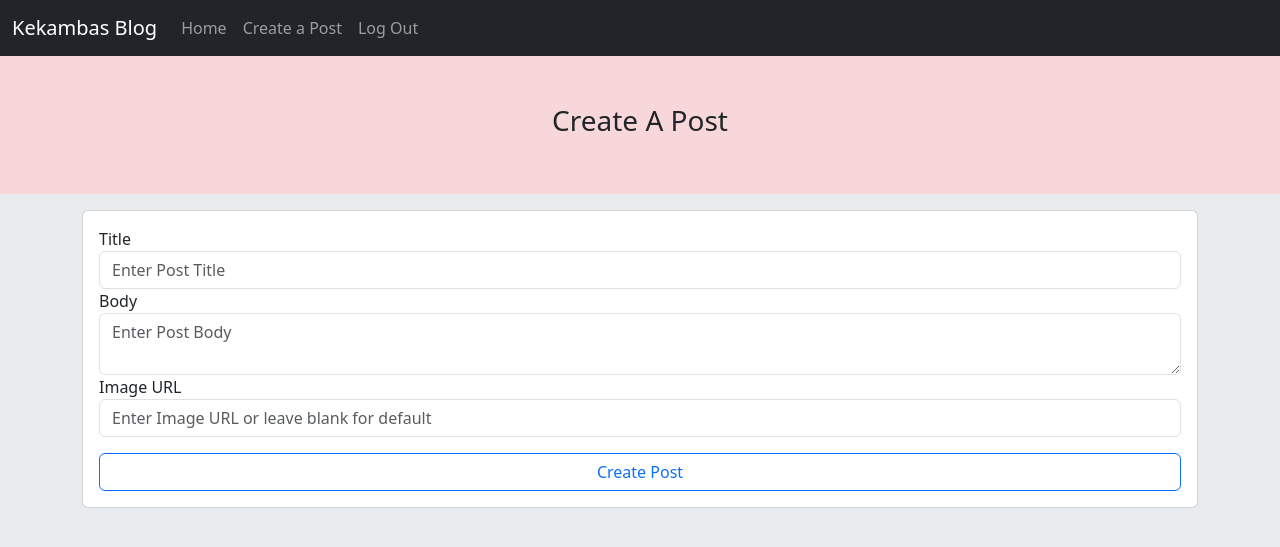
After one commit to leisatrisler/flask-blog-example, a Flask app: page /create in a window 1280 px wide. The commit adds this page. Shown: the top 547 px of the page. Run offline with Flask 3, Linux system fonts and the light colour scheme; the visitor is signed in with stand-in values (Sample User, id 1).

Commit message:
Create Post route protected by login_required

```diff
--- a/app/__init__.py
+++ b/app/__init__.py
@@ -15,6 +15,10 @@ migrate = Migrate(app, db)
 
 # Create an instance of the LoginManager which will handle all login related things
 login = LoginManager(app)
+# Set the login view
+login.login_view = 'login'
+# login.login_message = 'Hey I need to know who you are before you do that!'
+login.login_message_category = 'warning'
 
 # import all of the routes from the routes file and models from the models file into the current package
 from app import routes, models
--- a/app/forms.py
+++ b/app/forms.py
@@ -1,5 +1,5 @@
 from flask_wtf import FlaskForm
-from wtforms import StringField, PasswordField, EmailField, SubmitField
+from wtforms import StringField, PasswordField, EmailField, SubmitField, TextAreaField
 from wtforms.validators import InputRequired, EqualTo
 
 
@@ -17,3 +17,10 @@ class LoginForm(FlaskForm):
     username = StringField('Username', validators=[InputRequired()])
     password = PasswordField('Password', validators=[InputRequired()])
     submit = SubmitField('Log In')
+
+
+class PostForm(FlaskForm):
+    title = StringField('Title', validators=[InputRequired()])
+    body = TextAreaField('Body', validators=[InputRequired()])
+    image_url = StringField('Image URL')
+    submit = SubmitField('Create Post')
--- a/app/routes.py
+++ b/app/routes.py
@@ -1,7 +1,7 @@
 from app import app, db
 from flask import render_template, redirect, url_for, flash
-from flask_login import login_user, logout_user
-from app.forms import SignUpForm, LoginForm
+from flask_login import login_user, logout_user, login_required
+from app.forms import SignUpForm, LoginForm, PostForm
 from app.models import User
 
 
@@ -68,3 +68,10 @@ def logout():
     logout_user()
     flash('You have successfully logged out', 'primary')
     return redirect(url_for('index'))
+
+
+@app.route('/create')
+@login_required
+def create_post():
+    form = PostForm()
+    return render_template('create.html', form=form)
--- /dev/null
+++ b/app/templates/create.html
@@ -0,0 +1,32 @@
+{% extends 'base.html' %}
+
+{% block title %} Create A Post {% endblock %}
+
+{% block header %}
+    <h3>Create A Post</h3>
+{% endblock %}
+
+{% block content %}
+    <div class="row">
+        <div class="col">
+            <div class="card mt-3">
+                <div class="card-body">
+                    <form action="" method="post">
+                       {{ form.csrf_token }}
+
+                       {{ form.title.label }}
+                       {{ form.title(class='form-control', placeholder='Enter Post Title') }}
+
+                       {{ form.body.label }}
+                       {{ form.body(class='form-control', placeholder='Enter Post Body') }}
+
+                       {{ form.image_url.label }}
+                       {{ form.image_url(class='form-control', placeholder='Enter Image URL or leave blank for default') }}
+
+                       {{ form.submit(class='btn btn-outline-primary w-100 mt-3') }}
+                    </form>
+                </div>
+            </div>
+        </div>
+    </div>
+{% endblock %}
--- a/app/templates/nav.html
+++ b/app/templates/nav.html
@@ -8,7 +8,7 @@
             <div class="navbar-nav">
                 <a class="nav-link" href="{{ url_for('index') }}">Home</a>
                 {% if current_user.is_authenticated %}
-                    <a class="nav-link" href="">Create a Post</a>
+                    <a class="nav-link" href="{{ url_for('create_post') }}">Create a Post</a>
                     <a class="nav-link" href="{{ url_for('logout') }}">Log Out</a>
                 {% else %}
                     <a class="nav-link" href="{{ url_for('signup') }}">Sign Up</a>
```
